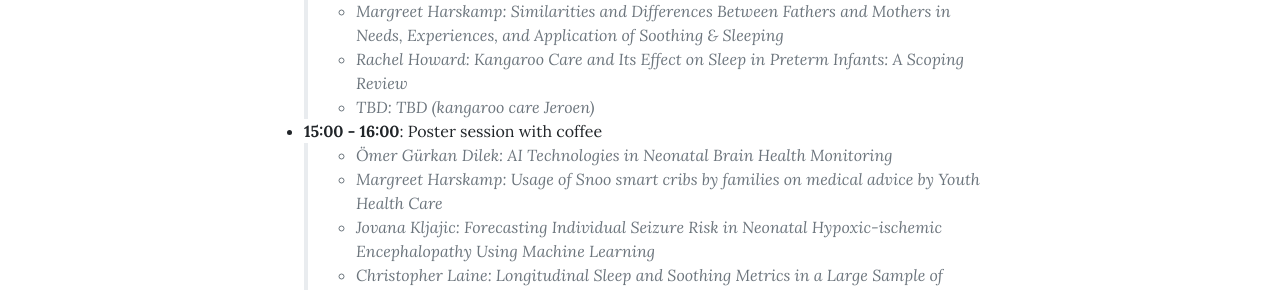
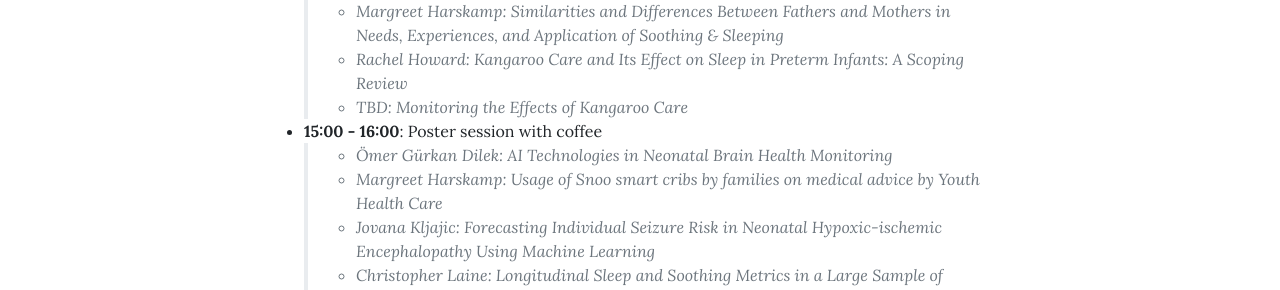
Before and after one commit to nestconf25/nestconf25.github.io, a Jekyll site: the page built from pages/program.md, in a window 1280 px wide. Shown: the part 882-1172 px from the top of the page. Built offline with Jekyll 4.4.1, drawn with Linux system fonts in a browser that asks for light colours.

Commit message:
Updated program topic Jeroen

```diff
--- a/pages/program.md
+++ b/pages/program.md
@@ -26,7 +26,7 @@ permalink: /program/
 - **14:00 - 15:00**: Soothing and sleeping | abstract presentations
   >- *Margreet Harskamp: Similarities and Differences Between Fathers and Mothers in Needs, Experiences, and Application of Soothing & Sleeping*
   >- *Rachel Howard: Kangaroo Care and Its Effect on Sleep in Preterm Infants: A Scoping Review*
-  >- *TBD: TBD (kangaroo care Jeroen)*
+  >- *TBD: Monitoring the Effects of Kangaroo Care*
 <!-- Add empty line to prevent overflow of previous line -->
 <ul>
   <li style="list-style: none;"></li>
```
